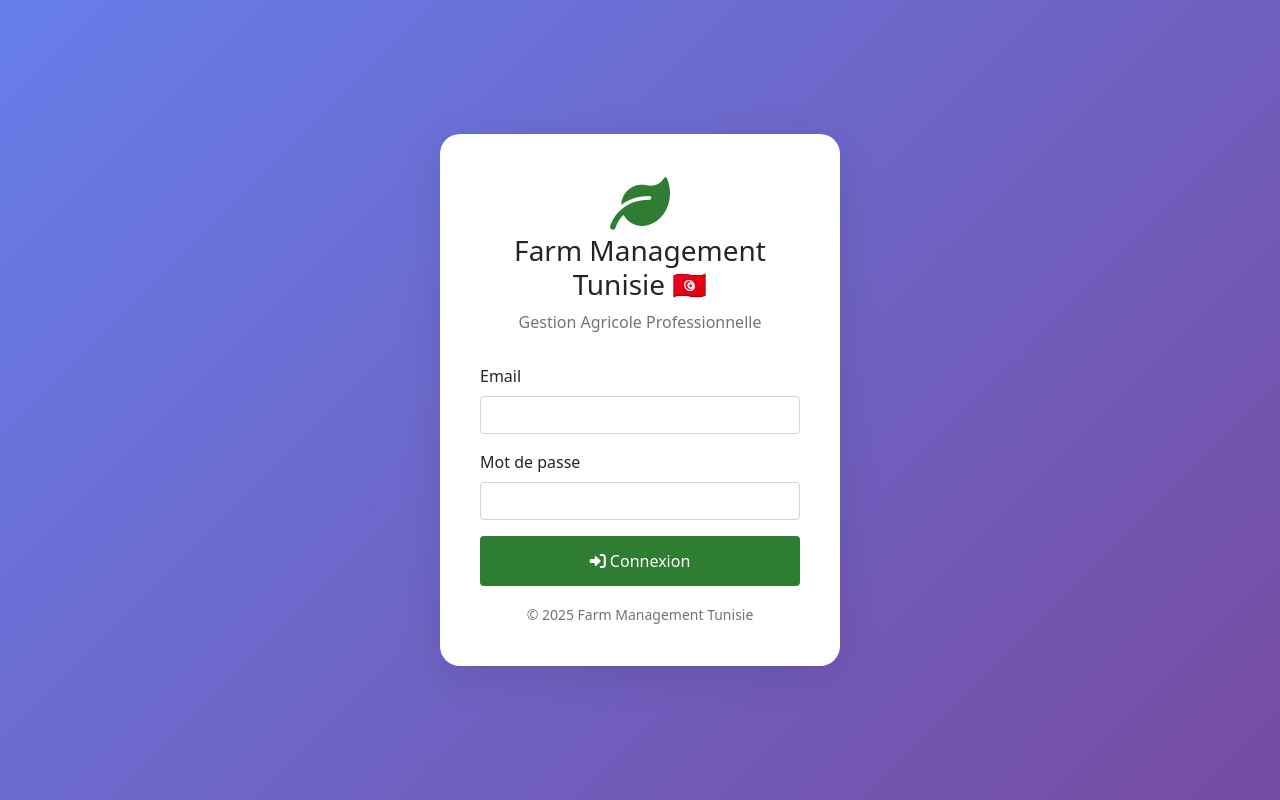
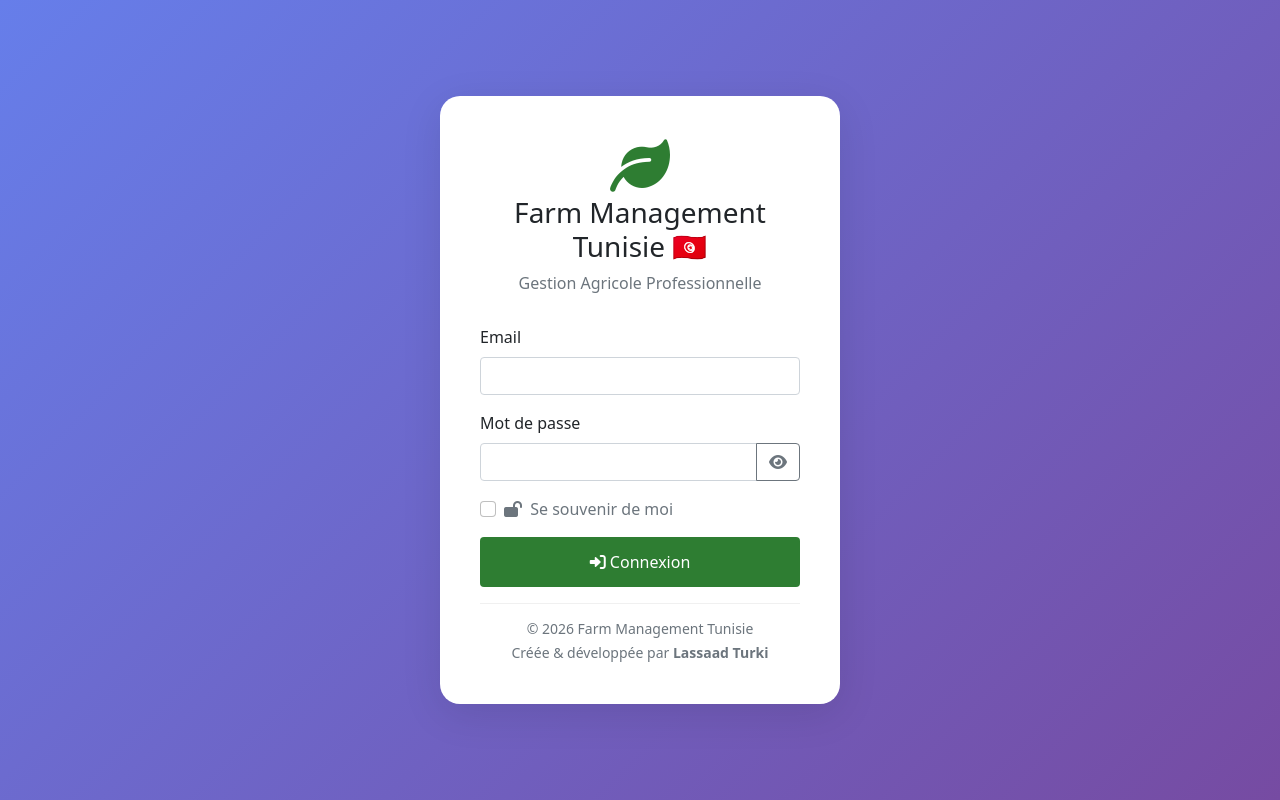
Before and after one commit to assaadturki/elhenchir, a Flask app: page /login in a window 1280 px wide. Run offline with Flask 3, Linux system fonts and the light colour scheme.

Commit message:
Add files via upload

```diff
--- a/templates/login.html
+++ b/templates/login.html
@@ -26,6 +26,8 @@
         .login-header i { font-size: 60px; color: #2E7D32; }
         .btn-agriculture { background-color: #2E7D32; color: white; width: 100%; padding: 12px; }
         .btn-agriculture:hover { background-color: #1B5E20; color: white; }
+        .form-check-input:checked { background-color: #2E7D32; border-color: #2E7D32; }
+        .copyright { border-top: 1px solid #f0f0f0; padding-top: 12px; margin-top: 15px; }
     </style>
 </head>
 <body>
@@ -35,6 +37,7 @@
             <h3>Farm Management Tunisie 🇹🇳</h3>
             <p class="text-muted">Gestion Agricole Professionnelle</p>
         </div>
+
         {% with messages = get_flashed_messages(with_categories=true) %}
             {% if messages %}
                 {% for category, message in messages %}
@@ -42,19 +45,69 @@
                 {% endfor %}
             {% endif %}
         {% endwith %}
+
         <form method="POST">
             <div class="mb-3">
                 <label for="email" class="form-label">Email</label>
-                <input type="email" class="form-control" id="email" name="email" required>
+                <input type="email" class="form-control" id="email" name="email"
+                       value="{{ remembered_email or '' }}" required>
             </div>
             <div class="mb-3">
                 <label for="password" class="form-label">Mot de passe</label>
-                <input type="password" class="form-control" id="password" name="password" required>
+                <div class="input-group">
+                    <input type="password" class="form-control" id="password" name="password" required>
+                    <button class="btn btn-outline-secondary" type="button" onclick="togglePassword()">
+                        <i class="fas fa-eye" id="eyeIcon"></i>
+                    </button>
+                </div>
             </div>
-            <button type="submit" class="btn btn-agriculture"><i class="fas fa-sign-in-alt"></i> Connexion</button>
+
+            <!-- Se souvenir de moi -->
+            <div class="mb-3 form-check">
+                <input type="checkbox" class="form-check-input" id="remember" name="remember"
+                       {{ 'checked' if remembered_email }}>
+                <label class="form-check-label text-muted" for="remember">
+                    <i class="fas fa-lock-open me-1"></i> Se souvenir de moi
+                </label>
+            </div>
+
+            <button type="submit" class="btn btn-agriculture">
+                <i class="fas fa-sign-in-alt"></i> Connexion
+            </button>
         </form>
-        <div class="text-center mt-3"><small class="text-muted">© 2025 Farm Management Tunisie</small></div>
+
+        <div class="text-center mt-3 copyright">
+            <small class="text-muted">© 2026 Farm Management Tunisie</small><br>
+            <small class="text-muted">Créée &amp; développée par <strong>Lassaad Turki</strong></small>
+        </div>
     </div>
-    <script src="https://cdn.jsdelivr.net/npm/bootstrap@5.1.3/dist/js/bootstrap.bundle.min.js"></script>
-</body>
-</html>
+
+<script>
+function togglePassword() {
+    const input = document.getElementById('password');
+    const icon = document.getElementById('eyeIcon');
+    input.type = input.type === 'password' ? 'text' : 'password';
+    icon.className = input.type === 'password' ? 'fas fa-eye' : 'fas fa-eye-slash';
+}
+
+// Sauvegarder côté serveur
+document.querySelector('form').addEventListener('submit', function() {
+    const remember = document.getElementById('remember').checked;
+    const email = document.getElementById('email').value;
+    fetch('/save_remember', {
+        method: 'POST',
+        headers: {'Content-Type': 'application/json'},
+        body: JSON.stringify({remember: remember, email: email})
+    });
+});
+
+// Restaurer depuis le serveur
+fetch('/get_remember')
+    .then(r => r.json())
+    .then(data => {
+        if (data.email) {
+            document.getElementById('email').value = data.email;
+            document.getElementById('remember').checked = true;
+        }
+    });
+</script></html>
```
